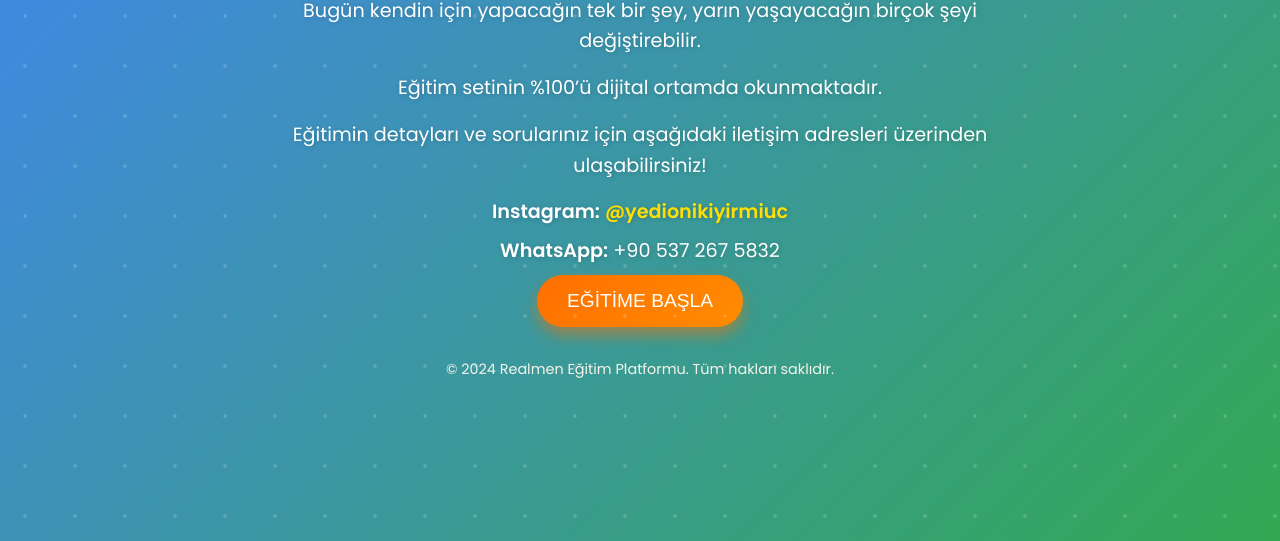
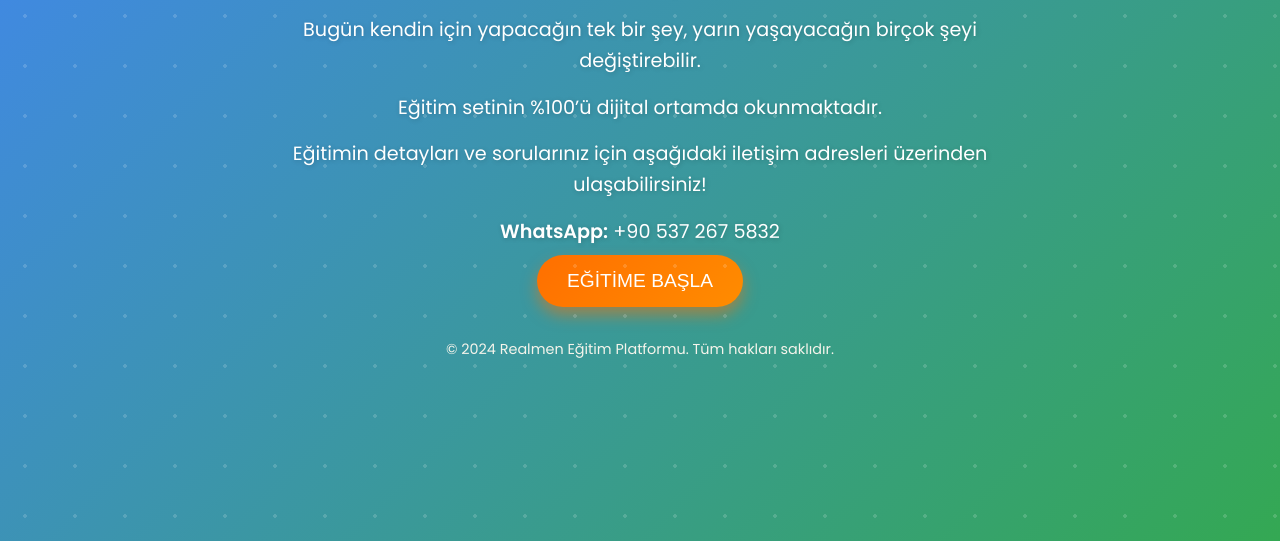
Before and after one commit to penia3001/-SMA-L-HAKK-_ACAY.github.io, a plain HTML site: page index.html in a window 1280 px wide. Shown: the part 259-800 px from the top of the page. Drawn offline with Linux system fonts and the light colour scheme.

Commit message:
index.html
Duzenleme

```diff
--- a/index.html
+++ b/index.html
@@ -230,7 +230,6 @@
   <p>Eğitim setinin %100’ü dijital ortamda okunmaktadır.</p>
   <p>Eğitimin detayları ve sorularınız için aşağıdaki iletişim adresleri üzerinden ulaşabilirsiniz!</p>
   <div class="contact-info">
-    <p><strong>Instagram:</strong> <a href="https://instagram.com/yedionikiyirmiuc" target="_blank">@yedionikiyirmiuc</a></p>
     <p><strong>WhatsApp:</strong> +90 537 267 5832</p>
   </div>
   <button class="cta-btn" onclick="openModal()">Eğitime Başla</button>
```
